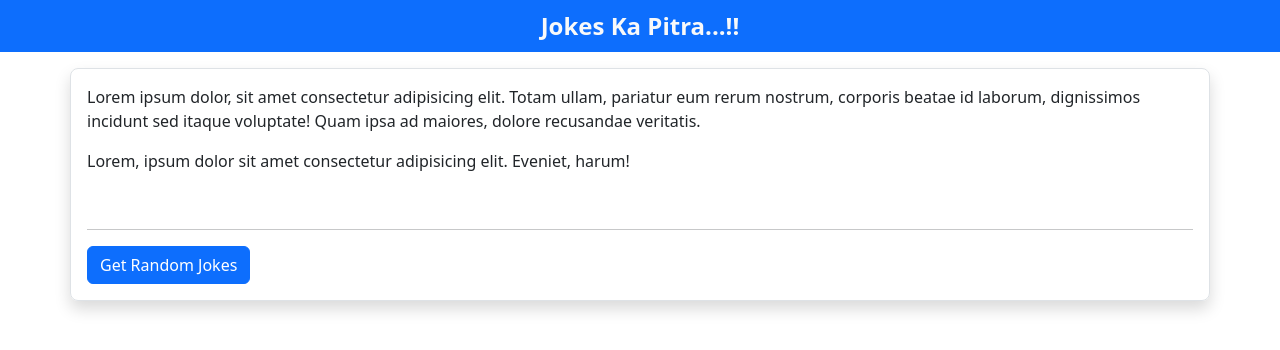
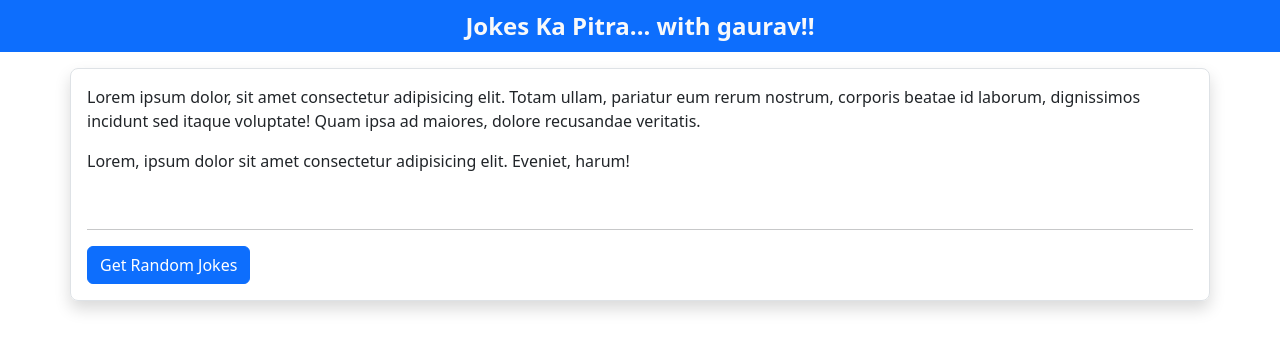
Before and after one commit to GauravAthode/Jokes-App, a plain HTML site: page index.html in a window 1280 px wide. Drawn offline with nearby package versions, Linux system fonts and the light colour scheme.

Commit message:
refactor: update joke title for personalization

```diff
--- a/index.html
+++ b/index.html
@@ -19,7 +19,7 @@
   </head>
   <body>
     <div class="bg-primary p-2 fs-4 fw-bold text-light text-center">
-      Jokes Ka Pitra...!!
+      Jokes Ka Pitra... with gaurav!!
     </div>
 
     <main>
```
